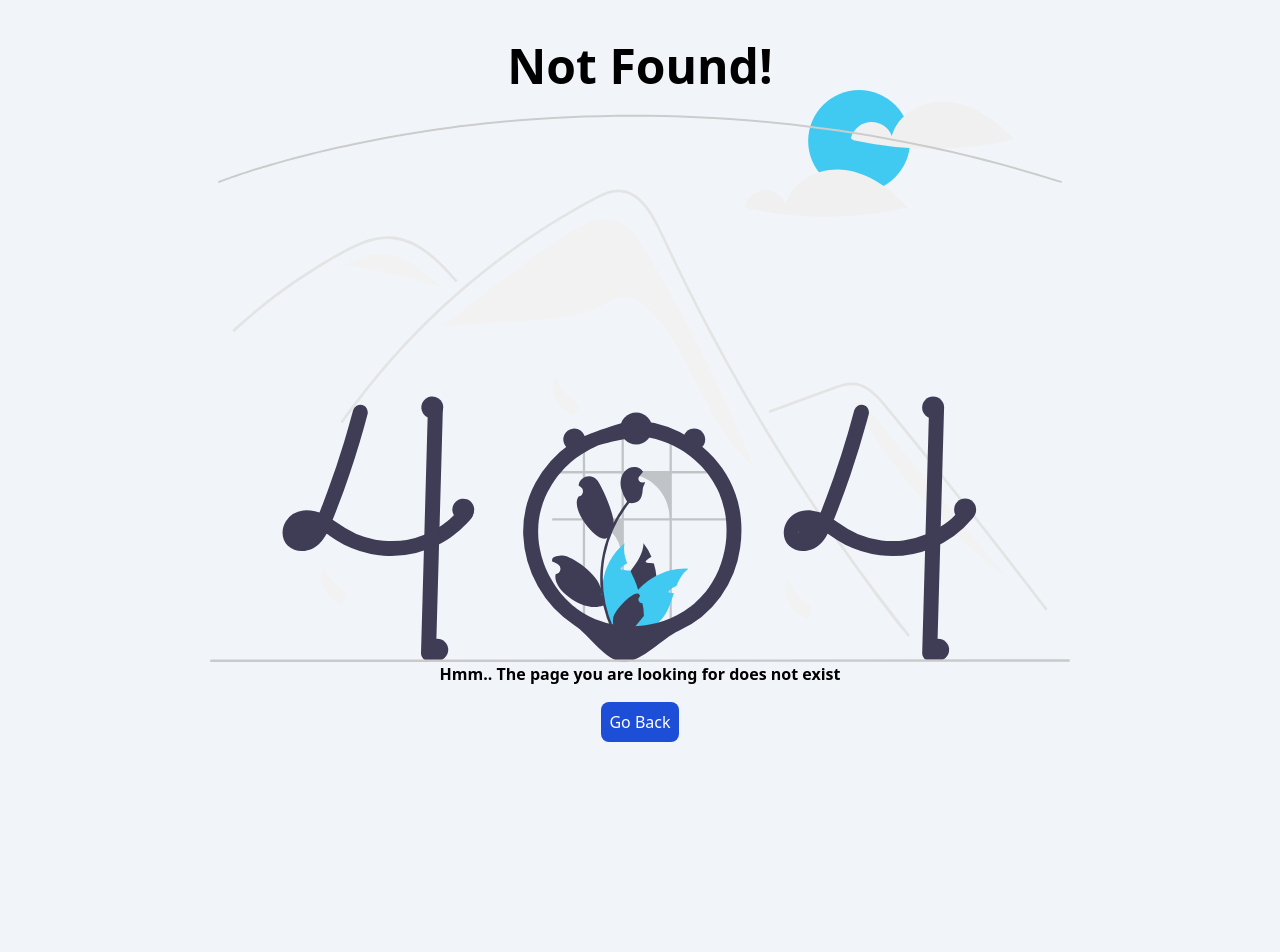
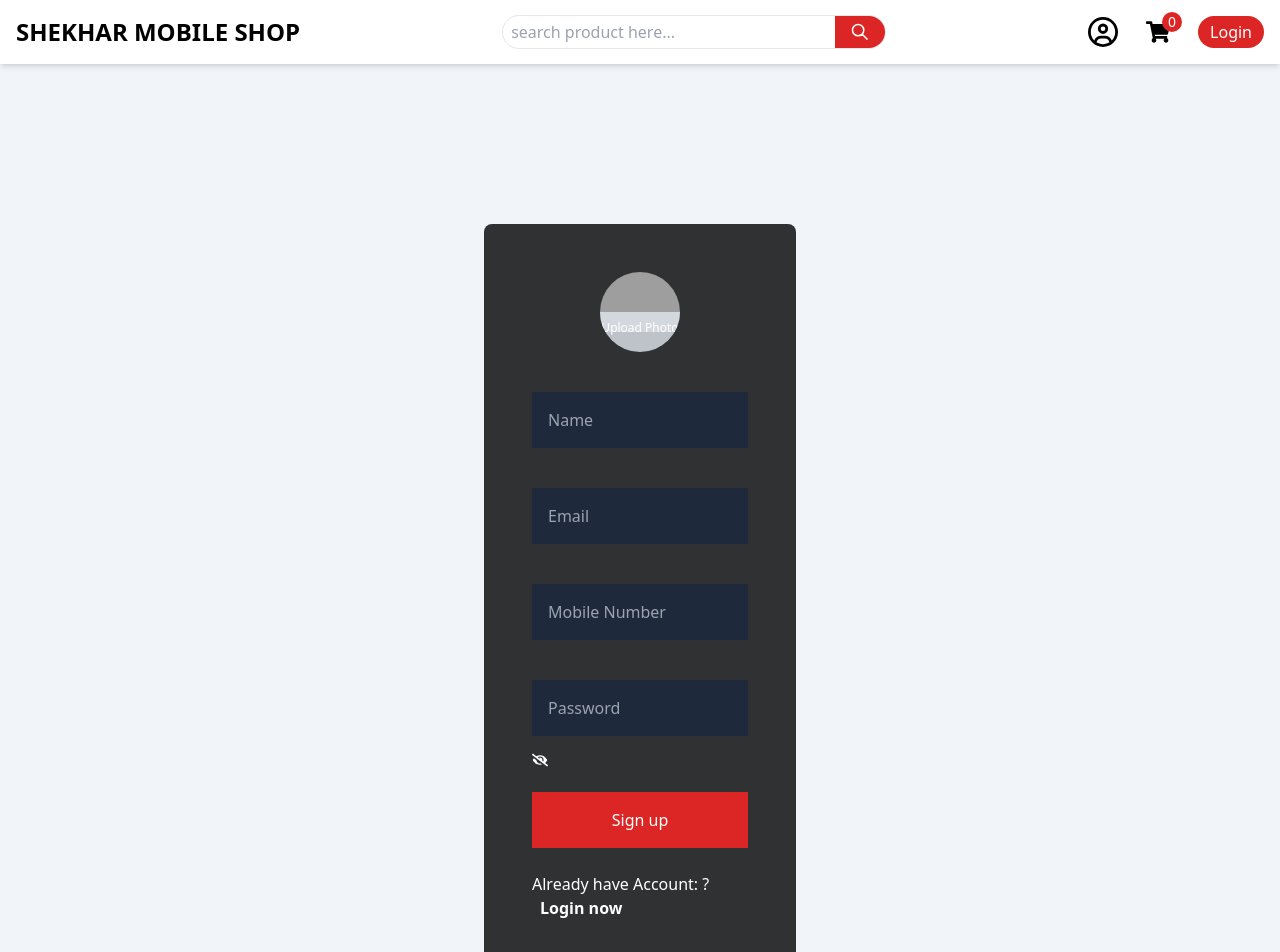
Before and after one commit to Chandrashekhar-1995/Shekhar-Mobile-Shop, a React (Create React App) app in the folder client/: page /sign-up in a window 1280 px wide. Before the commit this address had no page. Shown: the top 952 px of the page. Before the commit the page ends 800 px from the top, so only its background shows below. Built offline with nearby package versions, Linux system fonts and the light colour scheme; grey boxes are pictures that could not be loaded.

Commit message:
make login ans signup page separate

```diff
--- a/client/src/component/AppLayout.js
+++ b/client/src/component/AppLayout.js
@@ -11,6 +11,7 @@ import ContactPage from "../pages/ContactPage";
 import Login from "../pages/Login";
 import Error from "../pages/Error";
 import Footer from './Footer';
+import SignUp from '../pages/SignUp';
 
 
 
@@ -55,6 +56,10 @@ export const appRouter = createBrowserRouter([
         element: <AboutPage/>
       },
       {
+        path: "/sign-up",
+        element: <SignUp/>
+      },
+      {
         path: "/login",
         element: <Login/>
       },
--- a/client/src/pages/Login.js
+++ b/client/src/pages/Login.js
@@ -1,44 +1,22 @@
 import React, {useState } from 'react';
 import loginIcons from '../assest/signin.gif';
 import { FaEye, FaEyeSlash } from "react-icons/fa";
-import imageTobase64 from "../utils/imageTobase64";
-// import { Link } from 'react-router-dom';
-// import checkValidData from '../utils/validate';
-// import { createUserWithEmailAndPassword } from 'firebase/auth';
-// import { auth } from "../utils/firebase";
+import { Link } from 'react-router-dom';
+
 
 const Login = () => {
   const [showPassword,setShowPassword] = useState(false)
-  const [loginForm, setLoginForm] = useState(true);
   const [data,setData] = useState({
     email : "",
-    password : "",
-    name : "",
-    mobileNumber : "",
-    profilePic : "",
+    password : ""
       })
-
-  const handleUploadPic = async (e) => {
-    const file = e.target.files[0]
-    const imagePic = await imageTobase64(file)
-    setData((preve)=>{
-      return{
-        ...preve,
-        profilePic : imagePic
-      }
-    })
-  }
-
-  const handleToggleBtn = () => {
-    setLoginForm(!loginForm);
-  };
 
   const handleSubmit = (e) => {
     e.preventDefault()
     console.log("Submit Button Clicked");
   }
 
-
+  console.log("data login",data)
 
   return (
     <section id='login'>
@@ -46,31 +24,14 @@ const Login = () => {
           <div className='bg-black text-white rounded-lg bg-opacity-80 w-full md:w-3/12 p-12 my-36 mx-auto right-0 left-0'>
           <div className='w-20 h-20 mx-auto relative overflow-hidden rounded-full'>
             <div>
-                    <img src={data.profilePic || loginIcons} alt='login icons'/>
+                <img src={loginIcons} alt='login icons'/>
             </div>
-                  <form>
-                      <label>
-                          <div className='text-xs bg-opacity-80 bg-slate-200 pb-4 pt-2 cursor-pointer text-center absolute bottom-0 w-full'>
-                            Upload  Photo
-                          </div>
-                            <input type='file' className='hidden' onChange={handleUploadPic}/>
-                      </label>
-                  </form>
           </div>
               <form className='pt-6 flex flex-col gap-2' onClick={handleSubmit}>
-
-                  {!loginForm &&
-                      <div>
-                          <input type='text' placeholder='Name' className="p-4 my-4 w-full bg-slate-800 " />
-                      </div>}
                   <div>
                       <input type='email' placeholder='Email' className='p-4 my-4 w-full bg-slate-800' />
                   </div>
-                      {!loginForm &&
-                      <div>
-                            <input type='tel' placeholder='Mobile Number' className="p-4 my-4 w-full bg-slate-800 " />
-                      </div>
-                      }
+
                   <div>
                       <input type={showPassword ? "text" : "password"} placeholder='Password' name='password' className="p-4 my-4 w-full bg-slate-800 " />
                       <div onClick={() => setShowPassword((preve) => !preve)}>
@@ -79,8 +40,11 @@ const Login = () => {
                           </span>
                       </div>
                   </div>
-                      <button className="p-4 my-4 bg-red-600 hover:bg-red-700 text-white w-full" onClick={handleSubmit}>{loginForm ? "Sign In" : "Sign up"}</button>
-                      <div className="flex"><p>{loginForm ? "Don't have Account" : "Alredy have an account"} ? </p><p className=" px-2 font-bold cursor-pointer" onClick={handleToggleBtn}>{loginForm ? "Sing up now" : "Login now"}</p></div>
+
+                  <button className="p-4 my-4 bg-red-600 hover:bg-red-700 text-white w-full" onClick={handleSubmit}>Sign In</button>
+                  <div className="flex">
+                      <p> Don't have Account: ? <Link to={"/sign-up"} className=" px-2 font-bold cursor-pointer" >Sing up now</Link></p>
+                  </div>
               </form>
           </div>
       </div>
--- /dev/null
+++ b/client/src/pages/SignUp.js
@@ -0,0 +1,86 @@
+import React, {useState } from 'react';
+import loginIcons from '../assest/signin.gif';
+import { FaEye, FaEyeSlash } from "react-icons/fa";
+import imageTobase64 from "../utils/imageTobase64";
+import { Link, useNavigate } from 'react-router-dom';
+
+
+const SignUp = () => {
+  const [showPassword,setShowPassword] = useState(false)
+  const [data,setData] = useState({
+    email : "",
+    password : "",
+    name : "",
+    mobileNumber : "",
+    profilePic : "",
+  })
+  const navigate = useNavigate()
+
+  const handleUploadPic = async (e) => {
+    const file = e.target.files[0]
+    const imagePic = await imageTobase64(file)
+    setData((preve)=>{
+      return{
+        ...preve,
+        profilePic : imagePic
+      }
+    })
+  }
+
+  const handleSubmit = (e) => {
+    e.preventDefault()
+    console.log("Signup Button Clicked");
+  }
+
+  return (
+    <section id='signup'>
+      <div className='mx-auto container p-4'>
+          <div className='bg-black text-white rounded-lg bg-opacity-80 w-full md:w-3/12 p-12 my-36 mx-auto right-0 left-0'>
+              <div className='w-20 h-20 mx-auto relative overflow-hidden rounded-full'>
+                  <div>
+                    <img src={data.profilePic || loginIcons} alt='login icons'/>
+                  </div>
+                  <form>
+                      <label>
+                          <div className='text-xs bg-opacity-80 bg-slate-200 pb-4 pt-2 cursor-pointer text-center absolute bottom-0 w-full'>
+                            Upload  Photo
+                          </div>
+                            <input type='file' className='hidden' onChange={handleUploadPic}/>
+                      </label>
+                  </form>
+              </div>
+              <form className='pt-6 flex flex-col gap-2' onClick={handleSubmit}>
+
+                  <div>
+                      <input type='text' placeholder='Name' className="p-4 my-4 w-full bg-slate-800 " />
+                  </div>
+                  <div>
+                      <input type='email' placeholder='Email' className='p-4 my-4 w-full bg-slate-800' />
+                  </div>
+
+                  <div>
+                      <input type='tel' placeholder='Mobile Number' className="p-4 my-4 w-full bg-slate-800 " />
+                  </div>
+
+                  <div>
+                      <input type={showPassword ? "text" : "password"} placeholder='Password' name='password' className="p-4 my-4 w-full bg-slate-800 " />
+
+                      <div onClick={() => setShowPassword((preve) => !preve)}>
+                          <span>
+                              {showPassword ? <FaEye/>:<FaEyeSlash/>}
+                          </span>
+                      </div>
+                  </div>
+
+                      <button className="p-4 my-4 bg-red-600 hover:bg-red-700 text-white w-full" onClick={handleSubmit}>Sign up</button>
+                  <div className="flex">
+                      <p> Already have Account: ? <Link to={"/login"} className=" px-2 font-bold cursor-pointer" >Login now</Link></p>
+                  </div>
+              </form>
+          </div>
+      </div>
+    </section>
+  )
+}
+
+export default SignUp;
```
Also changed, not shown: 1 other file (tests, documents, lock files or other folders). Lines whose indentation alone changed are shown as unchanged.
